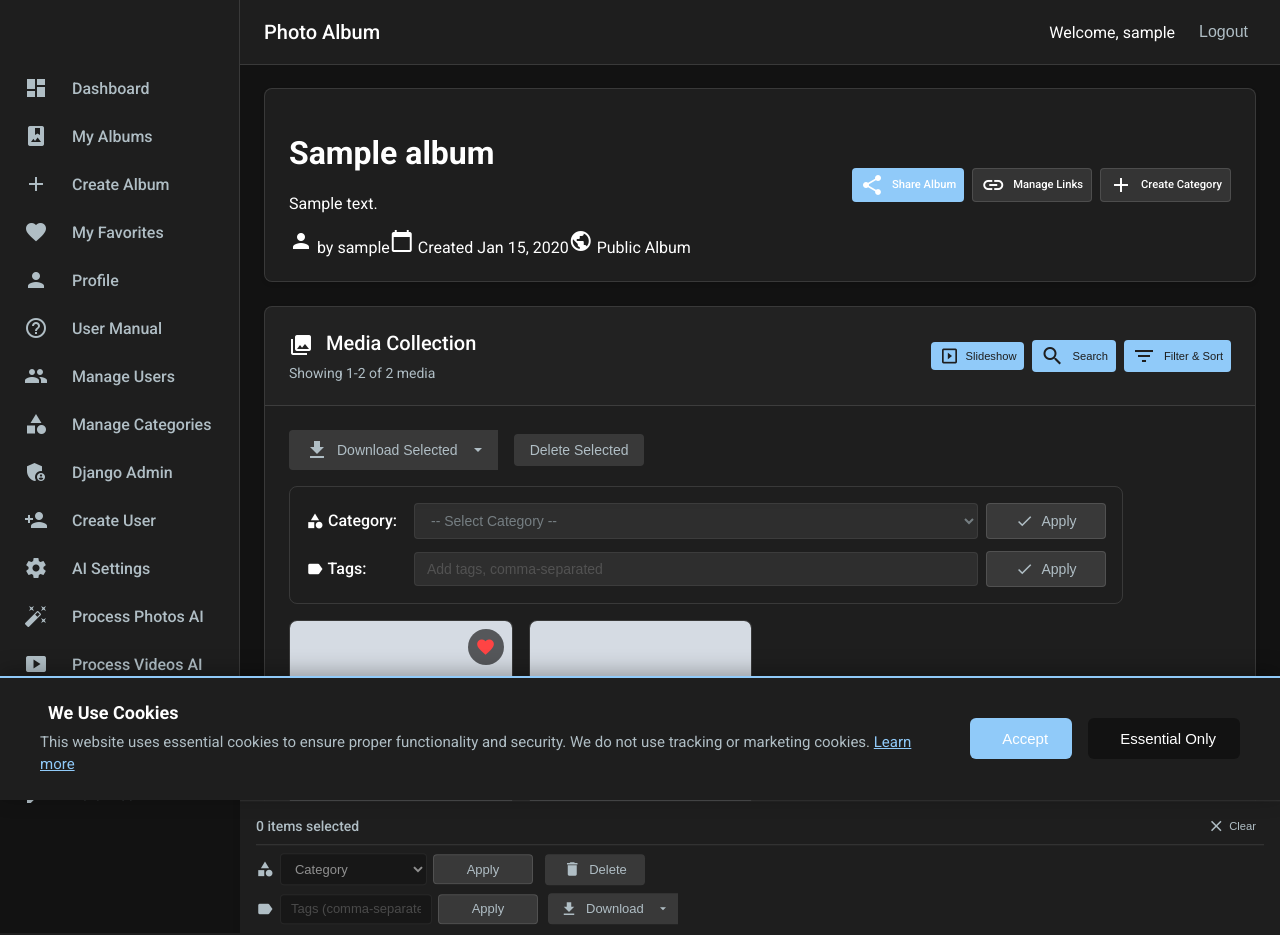
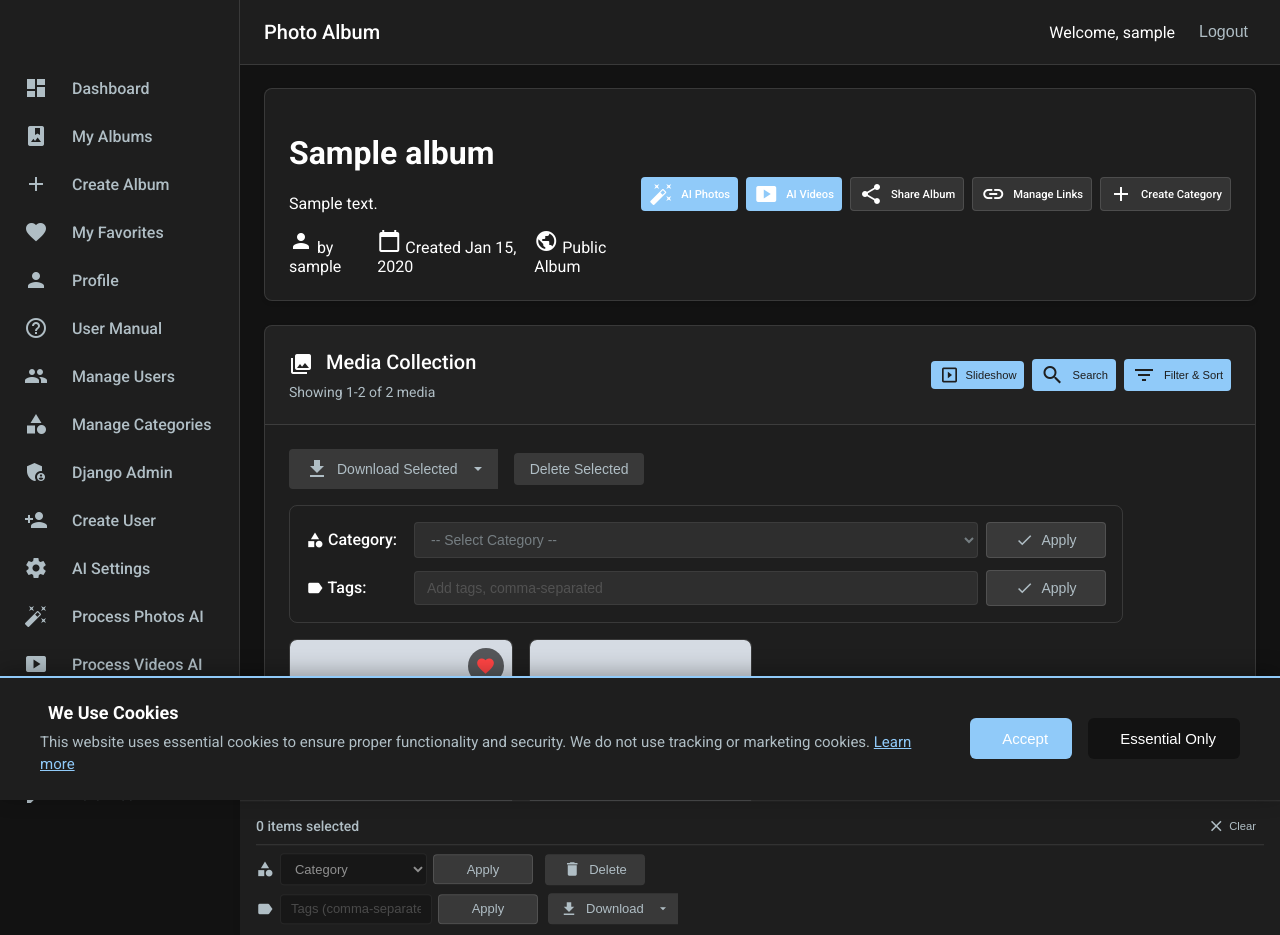
Before and after one commit to badspelr/Overly-Complicated-Photo-Album, a Django app: page /albums/1/ in a window 1280 px wide. Shown: the top 935 px of the page. Run offline with Django 5.2, Linux system fonts and the light colour scheme; a user stored in the database is signed in; tables that the repository leaves empty hold one stand-in row (values such as "Sample post"); grey boxes marked "Sample" are stand-in pictures; parts of the project's set-up code (start-up, migrations or seed data) failed here and were passed over; some libraries are stand-ins or nearby versions.

Commit message:
Add AI processing buttons to album detail page for album admins

```diff
--- a/album/templates/album/album_detail.html
+++ b/album/templates/album/album_detail.html
@@ -33,7 +33,13 @@
                     </div>
                     {% if user.is_superuser or album.owner == user %}
                         <div class="album-header-actions flex gap-2">
-                            <a href="{% url 'album:create_share_link' album.pk %}" class="btn btn-primary btn-sm">
+                            <a href="{% url 'album:process_photos_ai' %}?album={{ album.title }}" class="btn btn-primary btn-sm" title="Process photos in this album with AI">
+                                <i class="material-icons">auto_fix_high</i> AI Photos
+                            </a>
+                            <a href="{% url 'album:process_videos_ai' %}?album={{ album.title }}" class="btn btn-primary btn-sm" title="Process videos in this album with AI">
+                                <i class="material-icons">smart_display</i> AI Videos
+                            </a>
+                            <a href="{% url 'album:create_share_link' album.pk %}" class="btn btn-secondary btn-sm">
                                 <i class="material-icons">share</i> Share Album
                             </a>
                             <a href="{% url 'album:manage_share_links' album.pk %}" class="btn btn-secondary btn-sm">
```
